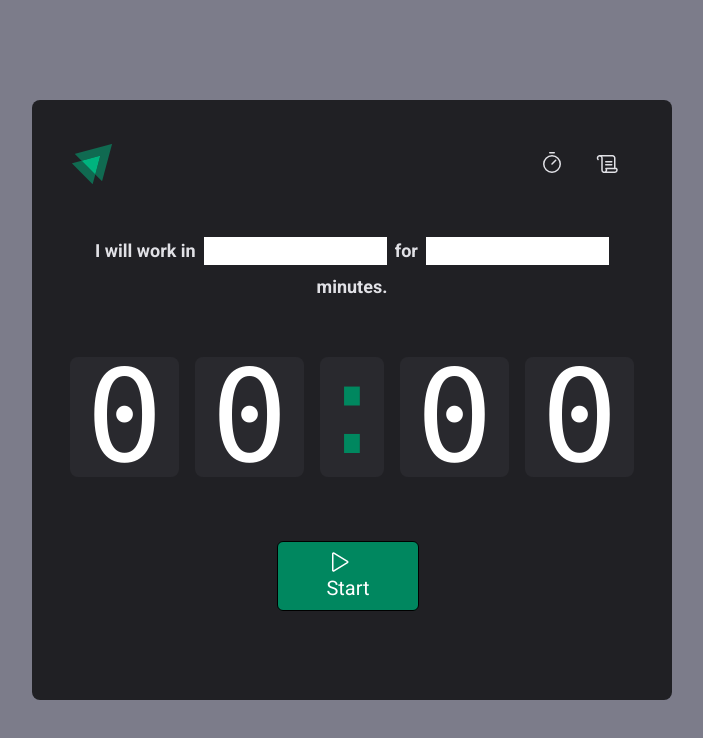
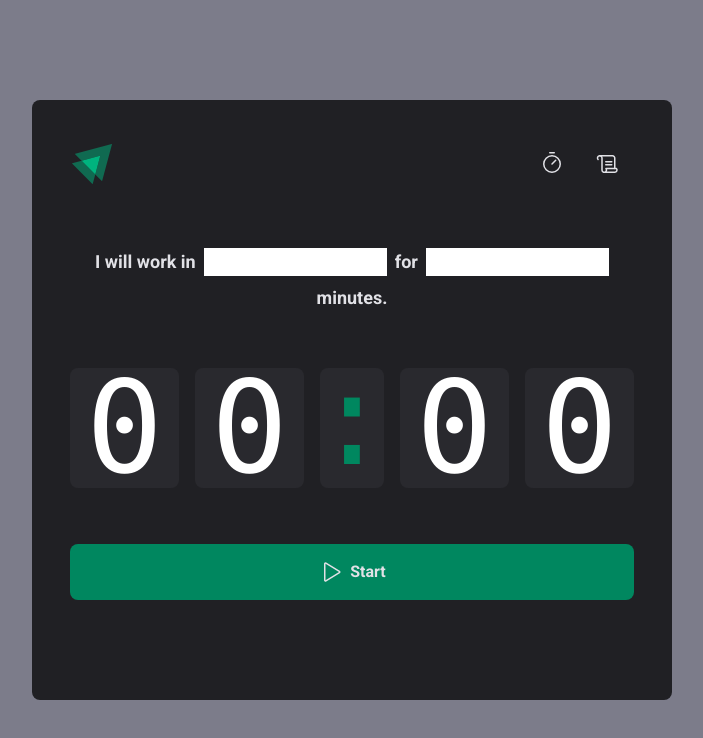
Before and after one commit to weslleyolli/ignite-timer, a React (Vite) app: page / in a window 1280 px wide. Shown: the top 738 px of the page, without its empty margins (288-991 px from the left). Built offline with nearby package versions, Linux system fonts and the light colour scheme.

Commit message:
button stiled

```diff
--- a/src/pages/Home.tsx
+++ b/src/pages/Home.tsx
@@ -24,7 +24,11 @@ export function Home() {
           <span>0</span>
         </div>
 
-        <button type="submit">
+        <button
+          type="submit"
+          className="w-full p-4 rounded-lg flex items-center justify-center gap-2 font-bold bg-green500 text-gray100 cursor-pointer hover:bg-green700 "
+          disabled
+        >
           <Play size={24} />
           Start
         </button>
--- a/src/styles/global.css
+++ b/src/styles/global.css
@@ -24,7 +24,3 @@ body, input, textarea, button {
     font-weight: 400;
     font-size: 1rem;
 }
-
-button {
-    @apply bg-green500 text-white px-12 py-2 border border-black text-xl mr-2 rounded-md mt-2
-}
```
